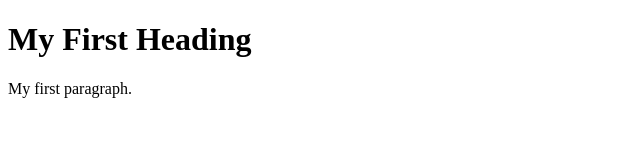
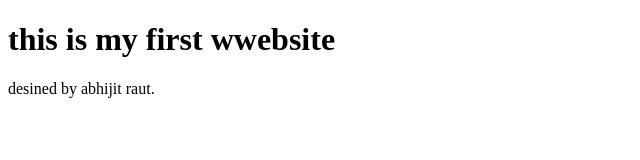
Before and after one commit to abhijitraut3112/Student-name-site, a plain HTML site: page index.html in a window 1280 px wide. Shown: the whole page, without its empty margins (0-640 px from the left). Drawn offline with Linux system fonts and the light colour scheme.

Commit message:
Update index.html

```diff
--- a/index.html
+++ b/index.html
@@ -2,9 +2,9 @@
 <html>
 <body>
 
-<h1>My First Heading</h1>
+<h1> this is my first wwebsite </h1>
 
-<p>My first paragraph.</p>
+<p>  desined by abhijit raut.</p>
 
 </body>
 </html>
```
